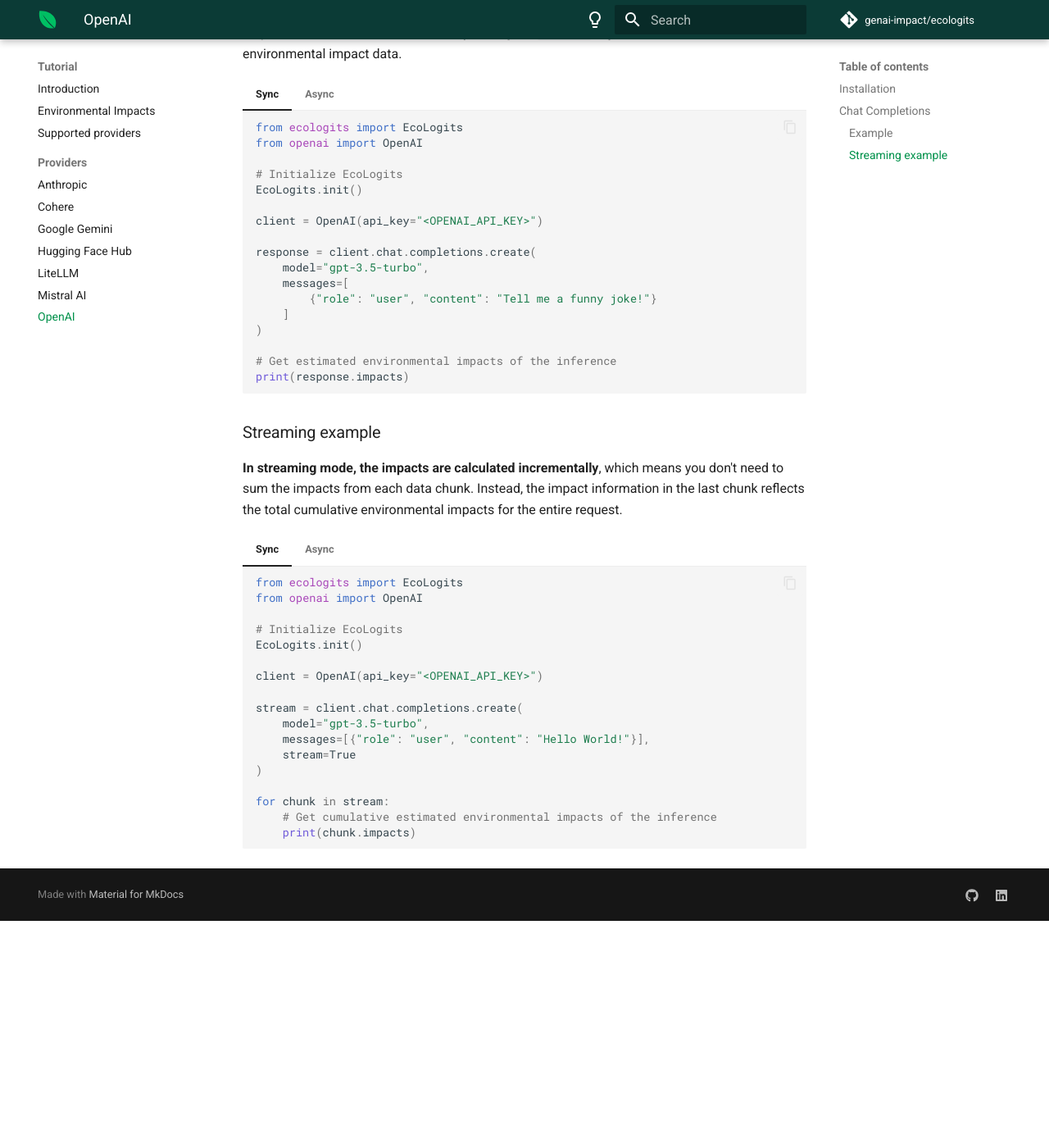
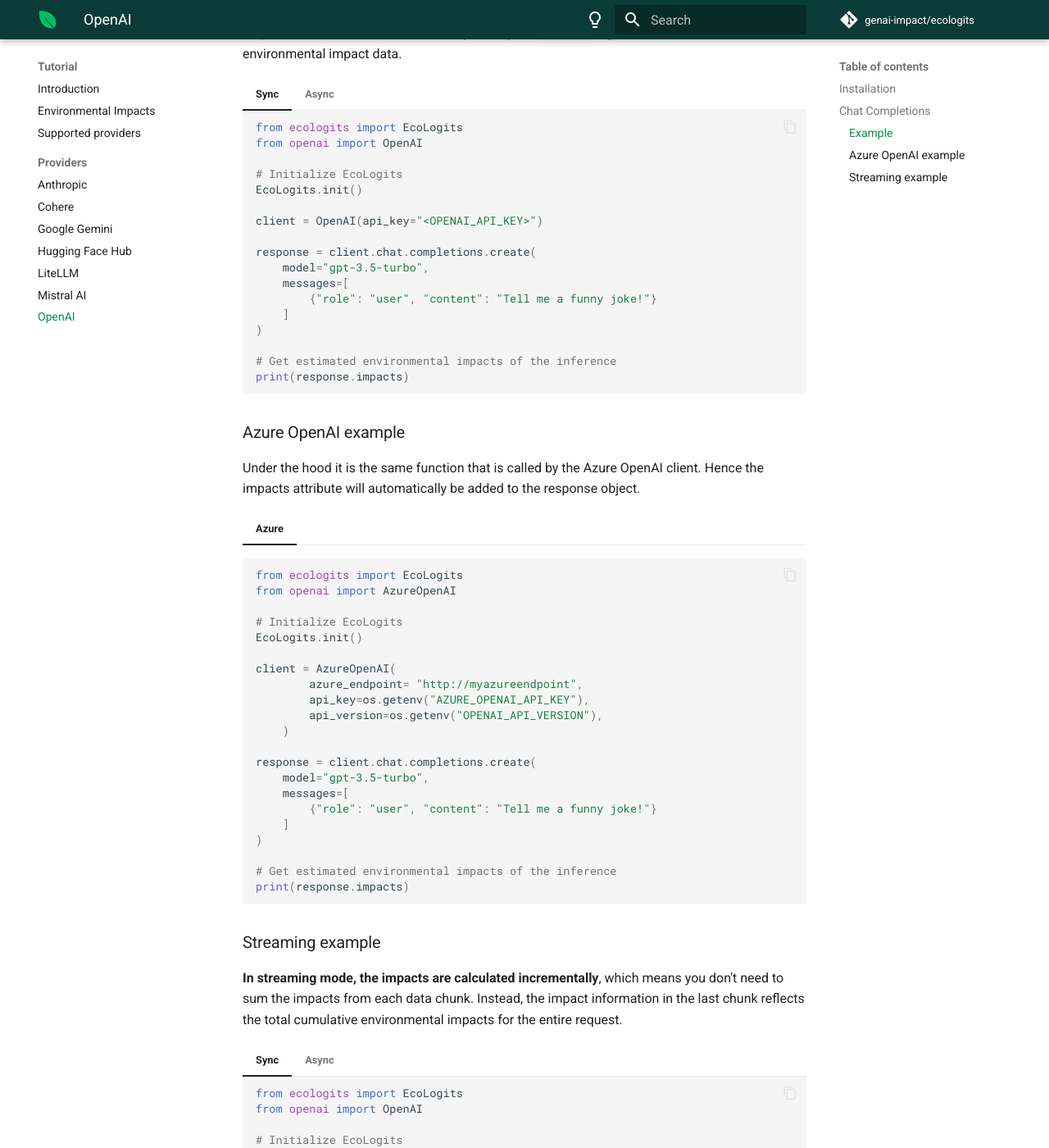
Before and after one commit to genai-impact/ecologits, an MkDocs documentation site: the page built from docs/tutorial/providers/openai.md, in a window 1280 px wide and 1400 px high, scrolled down 817 px. Shown: the whole window at 82% size. Built offline with MkDocs 1.6.1 and Material for MkDocs 9.7.7, drawn with Linux system fonts in a browser that asks for light colours; emoji names are drawn with the system emoji font; comment, search, counter and statistics services are not loaded; the version menu is left out; before the commit the page ends 1940 px from its top, so only the background shows below that.

````diff
--- a/docs/tutorial/providers/openai.md
+++ b/docs/tutorial/providers/openai.md
@@ -73,6 +73,34 @@
 
     asyncio.run(main())
     ```
+### Azure OpenAI example
+
+Under the hood it is the same function that is called by the Azure OpenAI client. Hence the impacts attribute will automatically be added to the response object.
+
+=== "Azure"
+```python
+from ecologits import EcoLogits
+from openai import AzureOpenAI
+
+# Initialize EcoLogits
+EcoLogits.init()
+
+client = AzureOpenAI(
+        azure_endpoint= "http://myazureendpoint",
+        api_key=os.getenv("AZURE_OPENAI_API_KEY"),
+        api_version=os.getenv("OPENAI_API_VERSION"),
+    )
+
+response = client.chat.completions.create(
+    model="gpt-3.5-turbo",
+    messages=[
+        {"role": "user", "content": "Tell me a funny joke!"}
+    ]
+)
+
+# Get estimated environmental impacts of the inference
+print(response.impacts)
+```
 
 ### Streaming example
 
````
Also changed, not shown: docs/tutorial/providers.md (+9 -9 lines), 2 other files.
